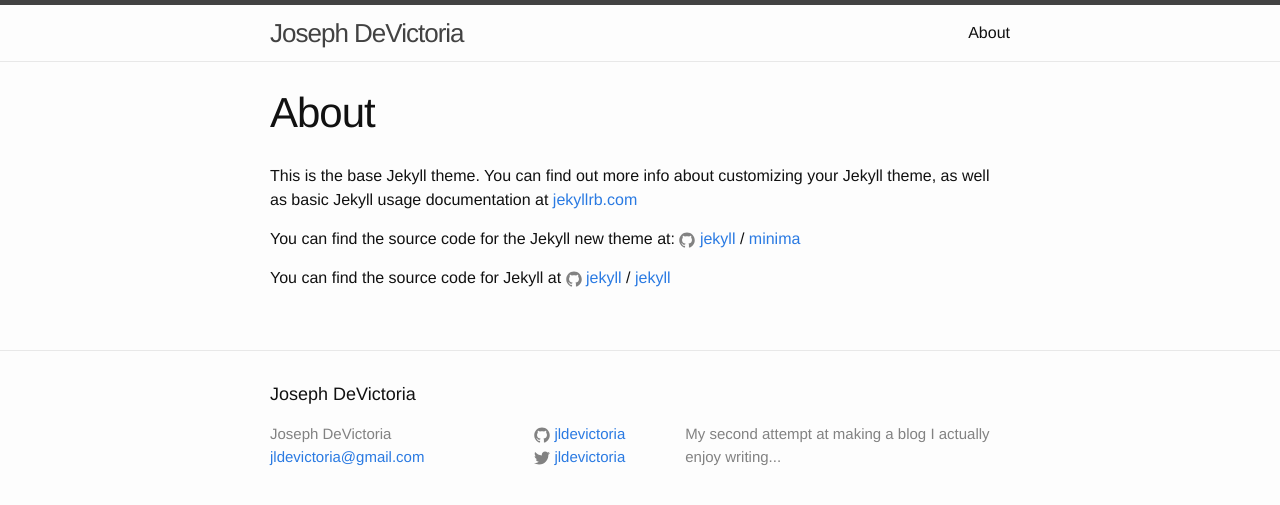
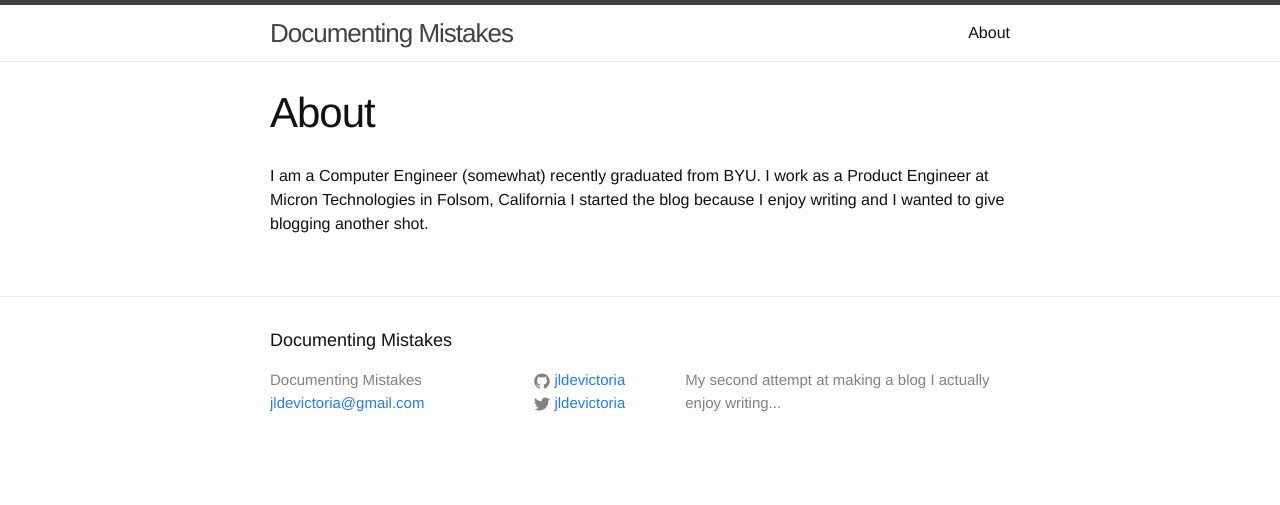
Before and after one commit to Jldevictoria/jldevictoria.github.io, a Jekyll site: the page built from about.md, in a window 1280 px wide. Shown: the top 505 px of the page. Built offline with Jekyll 4.4.1, drawn with Linux system fonts in a browser that asks for light colours.

Commit message:
I think the blog is kinda working now! I need cont.

```diff
--- a/_config.yml
+++ b/_config.yml
@@ -1,7 +1,7 @@
 # Site Settings
 url: "https://jldevictoria.github.io"
 baseurl: ""
-title: Joseph DeVictoria
+title: Documenting Mistakes
 email: jldevictoria@gmail.com
 description: My second attempt at making a blog I actually enjoy writing...
 
--- a/about.md
+++ b/about.md
@@ -4,12 +4,6 @@
 permalink: /about/
 ---
 
-This is the base Jekyll theme. You can find out more info about customizing your Jekyll theme, as well as basic Jekyll usage documentation at [jekyllrb.com](http://jekyllrb.com/)
-
-You can find the source code for the Jekyll new theme at:
-{% include icon-github.html username="jekyll" %} /
-[minima](https://github.com/jekyll/minima)
-
-You can find the source code for Jekyll at
-{% include icon-github.html username="jekyll" %} /
-[jekyll](https://github.com/jekyll/jekyll)
+I am a Computer Engineer (somewhat) recently graduated from BYU.
+I work as a Product Engineer at Micron Technologies in Folsom, California
+I started the blog because I enjoy writing and I wanted to give blogging another shot.
```
Also changed, not shown: 4 other files.
